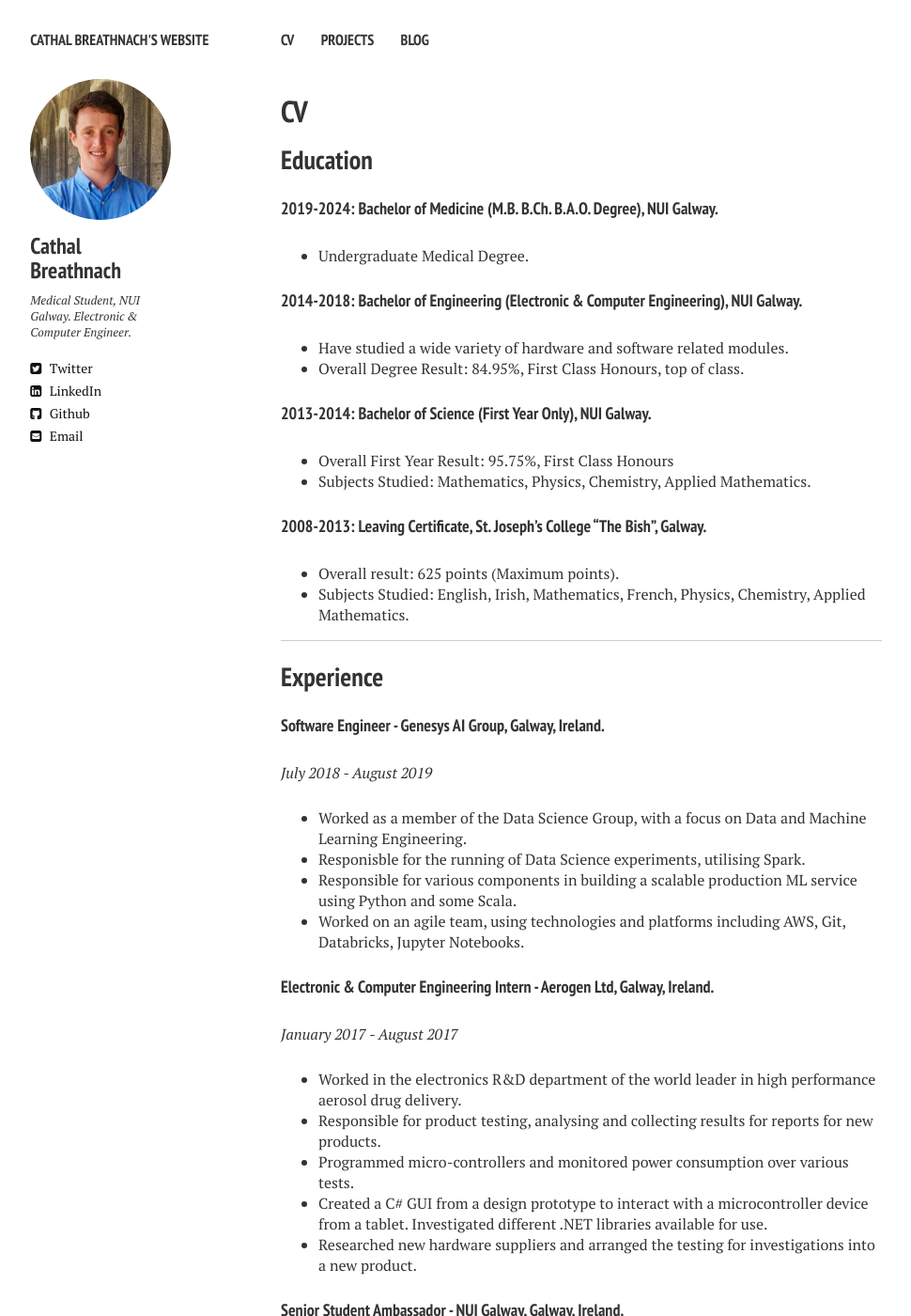
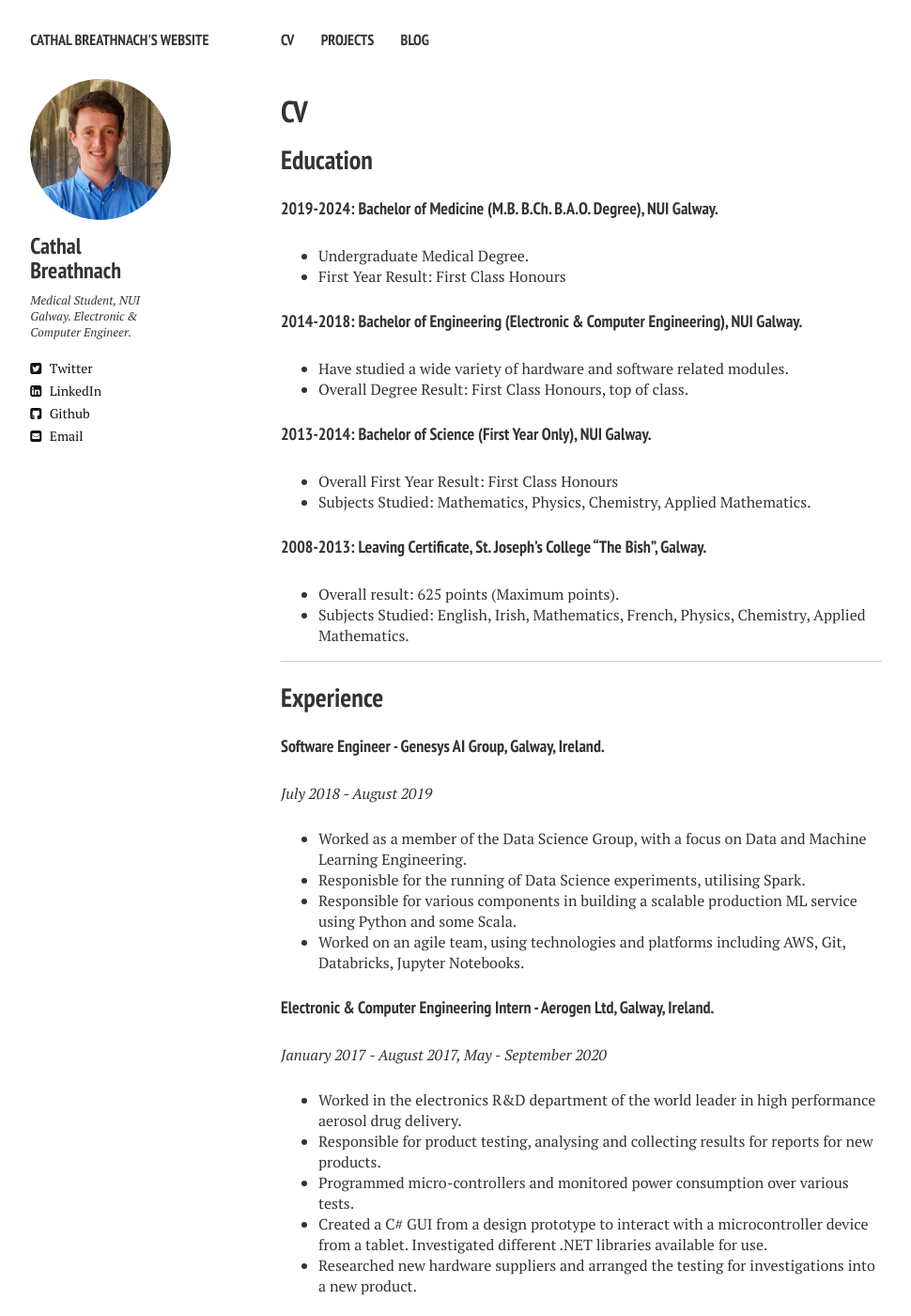
Before and after one commit to cbreathnach/cbreathnach.github.io, a Jekyll site: the page built from _pages/cv.md, in a window 1280 px wide and 1400 px high. Shown: the whole window at 94% size, without its empty margins (21-991 px from the left). Built offline with Jekyll 4.4.1, drawn with Linux system fonts in a browser that asks for light colours; nearby versions of some CDN libraries.

Commit message:
Update experience

```diff
--- a/_pages/cv.md
+++ b/_pages/cv.md
@@ -10,13 +10,14 @@ comments: false
 
 #### 2019-2024: Bachelor of Medicine (M.B. B.Ch. B.A.O. Degree), NUI Galway.
 * Undergraduate Medical Degree.
+* First Year Result: First Class Honours
 
 #### 2014-2018: Bachelor of Engineering (Electronic & Computer Engineering), NUI Galway.
 * Have studied a wide variety of hardware and software related modules.
-* Overall Degree  Result: 84.95%, First Class Honours, top of class.
+* Overall Degree  Result: First Class Honours, top of class.
 
 #### 2013-2014: Bachelor of Science (First Year Only), NUI Galway.
-* Overall First Year Result: 95.75%, First Class Honours
+* Overall First Year Result: First Class Honours
 * Subjects Studied: Mathematics, Physics, Chemistry, Applied Mathematics.
 
 #### 2008-2013: Leaving Certificate, St. Joseph's College "The Bish", Galway.
@@ -36,7 +37,7 @@ comments: false
 * Worked on an agile team, using technologies and platforms including AWS, Git, Databricks, Jupyter Notebooks.
 
 #### Electronic & Computer Engineering Intern - Aerogen Ltd, Galway, Ireland.
-*January 2017 - August 2017*
+*January 2017 - August 2017, May - September 2020*
 
 * Worked in the electronics R&D department of the world leader in high performance aerosol drug delivery.
 * Responsible for product testing, analysing and collecting results for reports for new products.
```
Also changed, not shown: 11 other files.
